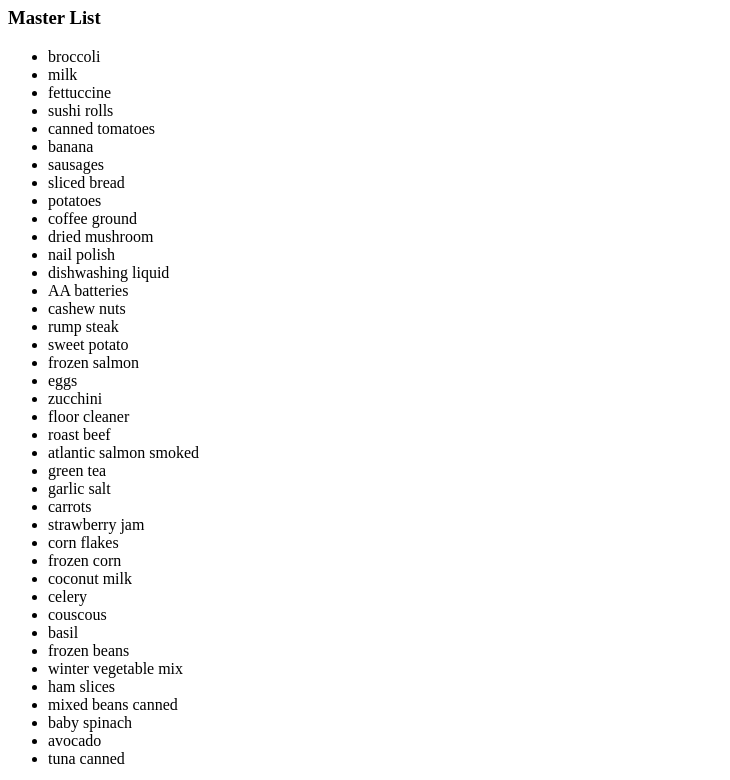
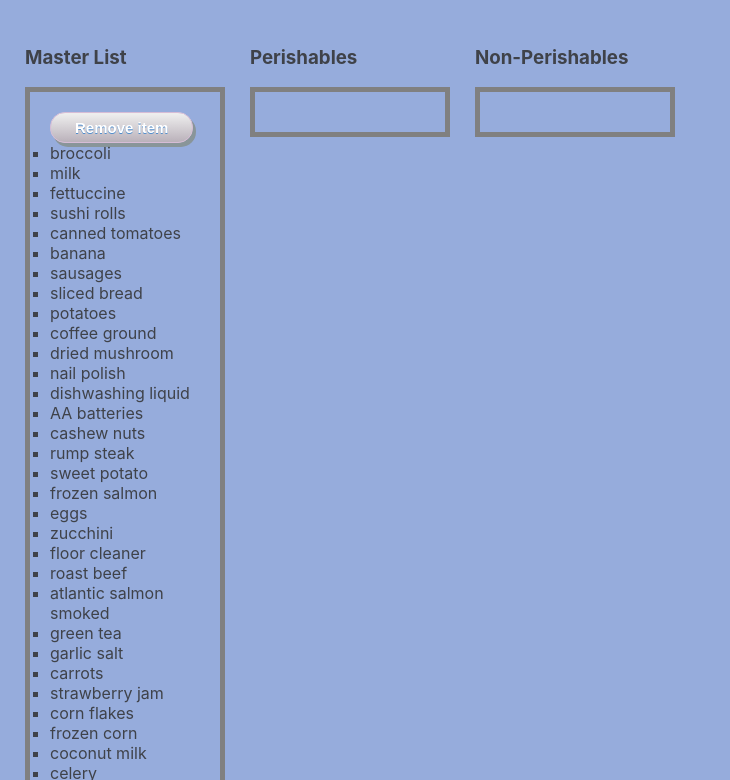
Before and after one commit to therealSolidman/Sorting-into-Lists, a plain HTML site: page SRC/index.html in a window 1280 px wide. Shown: the part 73-853 px from the top of the page, without its empty margins (0-730 px from the left). Drawn offline with Linux system fonts and the light colour scheme.

Commit message:
10/05/2020

```diff
--- a/SRC/index.html
+++ b/SRC/index.html
@@ -7,19 +7,19 @@
     </Head>
     <body>
         <header class="header">
-            <h1>List</h1>
+            <h1><u>Shopping List</u></h1>
         </header>
         <main class="container">
             <div class="row">
-                <div class="column">
+                <div id="column1" class="column">
                     <h3>Master List</h3>
-                    <ul id="master"></ul>
+                    <ul id="master"><a href="#" class="myButton">Remove item</a></ul>
                 </div>
-                <div class="column">
+                <div id="column2" class="column">
                     <h3>Perishables</h3>
                     <ul id="perishables"></ul>
                 </div>
-                <div class="column">
+                <div id="column3" class="column">
                     <h3>Non-Perishables</h3>
                     <ul id="non-perishables"></ul>
                 </div>
--- a/SRC/script.js
+++ b/SRC/script.js
@@ -43,4 +43,8 @@ window.addEventListener('load', () => {
 
     })
 })
-//asdasd
+function sortList () {
+    list.sort( (item1, item2) => {
+        return item2.id - item1.id;
+    });
+}
--- a/SRC/styles.css
+++ b/SRC/styles.css
@@ -0,0 +1,77 @@
+header {
+    background-color: rgb(0, 41, 131);
+}
+body {
+    background-color: rgba(28, 75, 179, 0.459);
+    color: rgb(63, 66, 73);
+    font-family:-apple-system, BlinkMacSystemFont, 'Segoe UI', Roboto, Oxygen, Ubuntu, Cantarell, 'Open Sans', 'Helvetica Neue', sans-serif
+}
+h1 {
+    position:absolute ;
+    left: 25px;
+    text
+}
+ul {
+    list-style-type:square;
+}
+#column1 {
+    position: absolute;
+    top: 100px;
+    left: 25px;
+    right: 0px;
+}
+#column2 {
+    position: absolute;
+    top: 100px;
+    left: 250px;
+    right: 0px;
+}
+
+#column3 {
+    position: absolute;
+    top: 100px;
+    left: 475px;
+    right: 0px;
+}
+#master{
+    width: 150px;
+    padding: 20px;
+    border: 5px solid gray;
+    margin: 0px
+}
+#perishables {
+    width: 150px;
+    padding: 20px;
+    border: 5px solid gray;
+    margin: 0px
+}
+#non-perishables {
+    width: 150px;
+    padding: 20px;
+    border: 5px solid gray;
+    margin: 0px
+}
+.myButton {
+	box-shadow: 3px 4px 0px 0px #899599;
+	background:linear-gradient(to bottom, #ededed 5%, #bab1ba 100%);
+	background-color:#ededed;
+	border-radius:15px;
+	border:1px solid #d6bcd6;
+	display:inline-block;
+	cursor:pointer;
+	color:#ffffff;
+	font-family:Arial;
+	font-size:15px;
+	font-weight:bold;
+	padding:6px 24px;
+	text-decoration:none;
+	text-shadow:0px 1px 0px #528ecc;
+}
+.myButton:hover {
+	background:linear-gradient(to bottom, #80b5ea 5%, #bddbfa 100%);
+	background-color:#80b5ea;
+}
+.myButton:active {
+	position:relative;
+	top:1px;
+}
```
